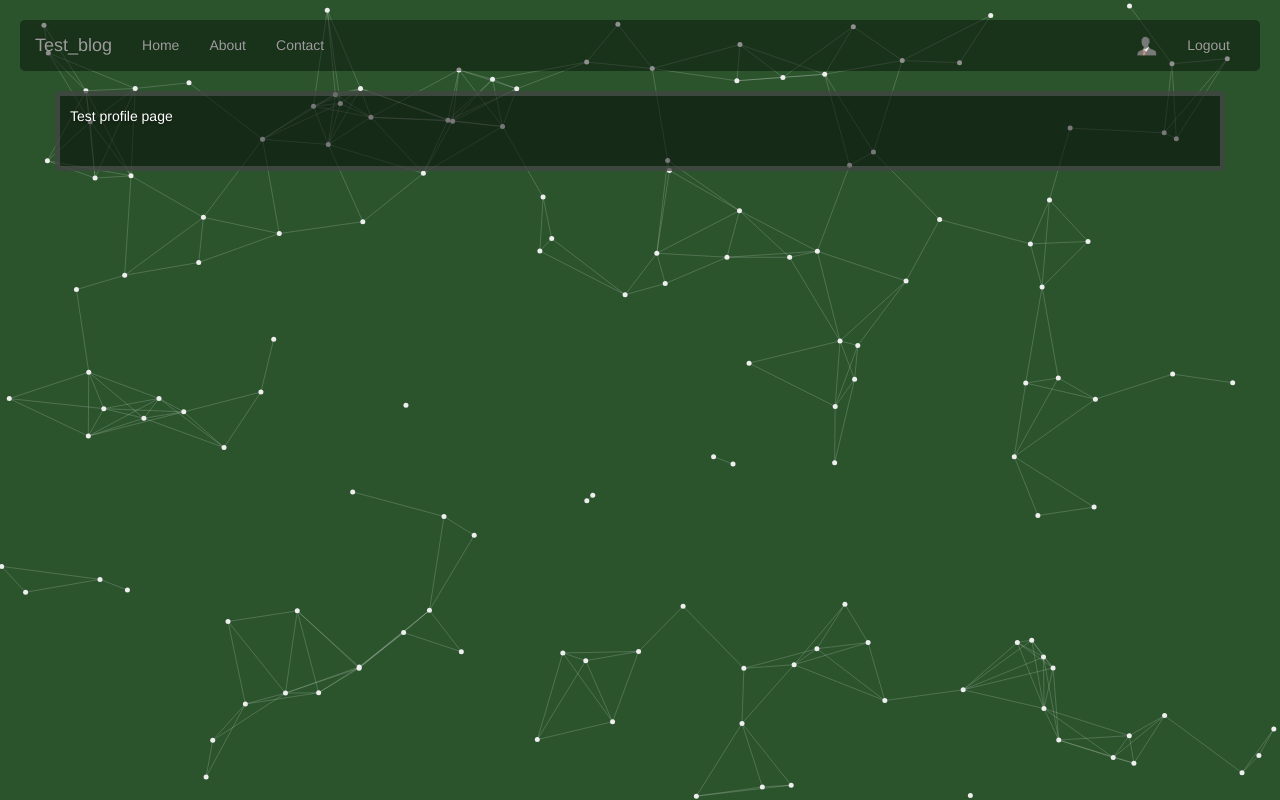
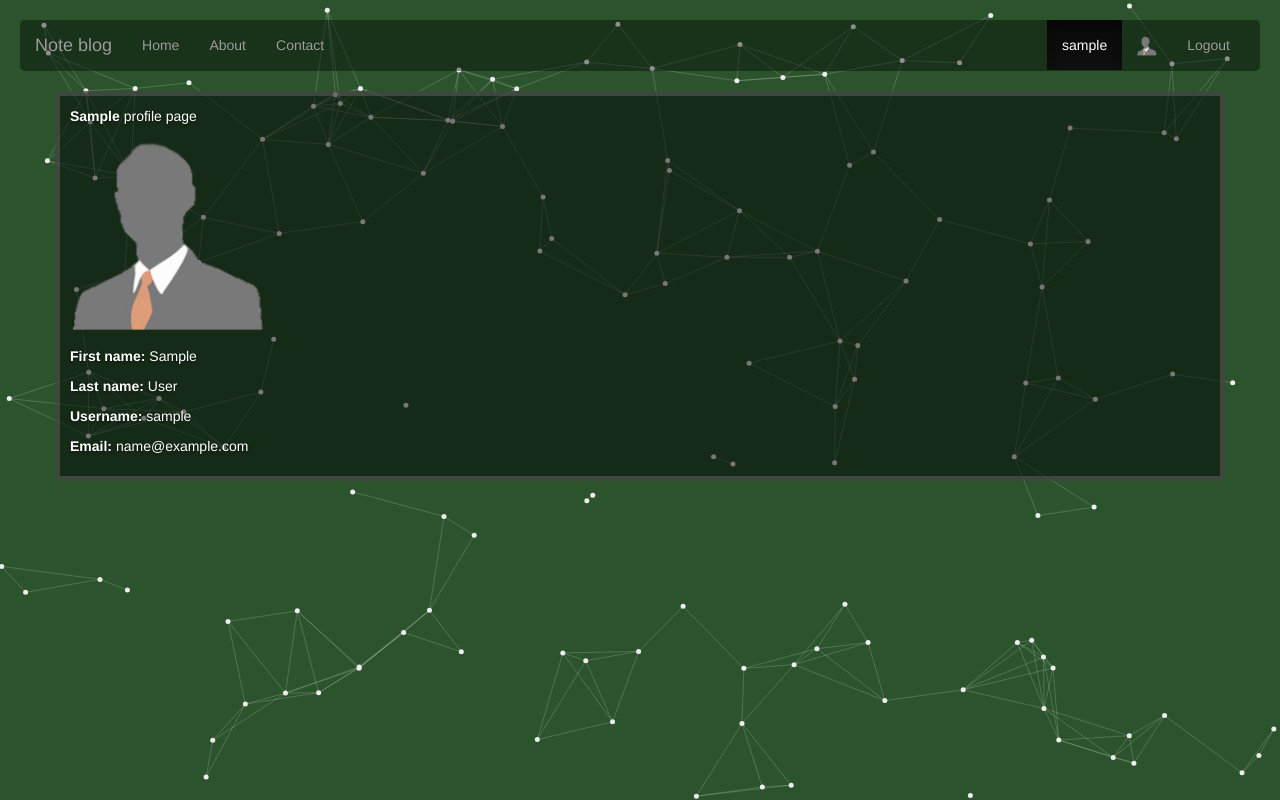
Before and after one commit to volartem/mysite, a Django app: a page that uses templates/base.html in a window 1280 px wide. Run offline with Django 3.2, Linux system fonts and the light colour scheme; the visitor is signed in with stand-in values (Sample User, id 1); data comes from the database, SQL or seed files in the repository; data that the repository does not hold is empty; some libraries are stand-ins or nearby versions.

Commit message:
user profile pagination some messages

```diff
--- a/mysite/urls.py
+++ b/mysite/urls.py
@@ -29,11 +29,9 @@ urlpatterns = [
     url(r'^about/$', views.about, name='about'),
     url(r'^contact/$', views.contact, name='contact'),
     url(r'^note/', include('note.urls')),
-    url(r'^login/', views.login, name='login'),
-    url(r'^logout/', views.auth_logout, name='logout'),
+    url(r'^login/$', views.login, name='login'),
+    url(r'^logout/$', views.auth_logout, name='logout'),
     url(r'^social/', include('social_django.urls', namespace='social')),
-    url(r'^accounts/profile/', views.profile),
-    url(r'^accounts/login/', views.loginn),
-    # url(r'^save/comment/$', views.save_comment, name='comment_save'),
+    url(r'^accounts/profile/$', views.profile, name='profile'),
     url(r'^ckeditor/', include('ckeditor_uploader.urls')),
-]+ static(settings.MEDIA_URL, document_root=settings.MEDIA_ROOT)
+] + static(settings.MEDIA_URL, document_root=settings.MEDIA_ROOT)
--- a/mysite/views.py
+++ b/mysite/views.py
@@ -1,8 +1,9 @@
 from django.shortcuts import render, redirect, get_object_or_404, HttpResponse
-from django.http import JsonResponse
+from django.core.paginator import Paginator, EmptyPage, PageNotAnInteger
 from note.models import Note
 from django.contrib.auth import logout
-import requests, re
+from django.contrib import messages
+# import requests, re
 
 # from note.serializers import NoteSerializer, CommentSerializer
 # from django.contrib.auth.models import User, Group
@@ -14,58 +15,40 @@ import requests, re
 
 def index(request):
     notes = Note.objects.all().order_by('id')
-    return render(request, 'index.html', {'notes': notes})
+    paginator = Paginator(notes, 2)
+
+    page = request.GET.get('page')
+    try:
+        pagin_notes = paginator.page(page)
+    except PageNotAnInteger:
+        # If page is not an integer, deliver first page.
+        pagin_notes = paginator.page(1)
+    except EmptyPage:
+        # If page is out of range (e.g. 9999), deliver last page of results.
+        pagin_notes = paginator.page(paginator.num_pages)
+
+    return render(request, 'index.html', {'notes': pagin_notes})
+
 
 def contact(request):
     return render(request, 'contact.html')
 
+
 def about(request):
     return render(request, 'about.html')
+
 
 def login(request):
     return render(request, 'login.html')
 
+
 def profile(request):
-    # social = request.user.social_auth.get(provider='facebook')
-    # usernames = request.user.username
-    # try:
-    #     # user_id = request.user.uid
-    #     user_id = request.user.social_auth.get(provider='facebook').uid
-    #     token = request.user.social_auth.get(provider="facebook").tokens
-    # except:
-    #     print('error')
-    # res = requests.get('https://www.facebook.com/{}'.format(usernames))
-    # if res.status_code == requests.codes.ok:
-    #     id_re = re.compile(r'"entity_id":"([0-9]+)"')
-    #     new_username = id_re.findall(res.content)[0]
-    # access_token = social.extra_data['access_token']
-    # to_api = requests.get('https://graph.facebook.com/{0}'.format(user_id), params={'access_token': access_token})
-    # to_api_f = requests.get('https://graph.facebook.com/me/photos', params={'access_token': access_token})
-    # print(to_api)
     return render(request, 'profile.html')
 
-def loginn(request):
-    print('login')
-    # social = request.user.social_auth.get(provider='facebook')
-    # usernames = request.user.username
-    # try:
-    #     # user_id = request.user.uid
-    #     user_id = request.user.social_auth.get(provider='facebook').uid
-    #     token = request.user.social_auth.get(provider="facebook").tokens
-    # except:
-    #     print('error')
-    # res = requests.get('https://www.facebook.com/{}'.format(usernames))
-    # if res.status_code == requests.codes.ok:
-    #     id_re = re.compile(r'"entity_id":"([0-9]+)"')
-    #     new_username = id_re.findall(res.content)[0]
-    # access_token = social.extra_data['access_token']
-    # to_api = requests.get('https://graph.facebook.com/{0}'.format(user_id), params={'access_token': access_token})
-    # to_api_f = requests.get('https://graph.facebook.com/me/photos', params={'access_token': access_token})
-    # print(to_api)
-    return render(request, 'profile.html')
 
 def auth_logout(request):
     logout(request)
+    messages.success(request, 'You are logout.', extra_tags='warning')
     return redirect('index')
 
 # def save_comment(request):
--- a/templates/about.html
+++ b/templates/about.html
@@ -6,6 +6,6 @@
 
 {% block content %}
     <div class="main">
-        <div class="container">This is test blog on python django framework</div>
+        <div class="container">This is test note blog on python django framework with bootstrap</div>
     </div>
 {% endblock %}
--- a/templates/base.html
+++ b/templates/base.html
@@ -29,7 +29,7 @@
                 <span class="icon-bar"></span>
                 <span class="icon-bar"></span>
             </button>
-            <a class="navbar-brand" href="/">Test_blog</a>
+            <a class="navbar-brand" href="/">Note blog</a>
         </div>
         <div class="collapse navbar-collapse" id="myNavbar">
             <ul class="nav navbar-nav">
@@ -40,16 +40,19 @@
             <ul class="nav navbar-nav navbar-right">
 
                 {% if user.is_authenticated %}
+                    <li class="{% block profile %}{% endblock %}"><a href="{% url 'profile' %}">{{ user.username }}</a>
+                    </li>
                     {% if user.visitor.image_url %}
-                        <li><a><img src="{{ user.visitor.image_url }}" height="20"></a></li>
+                        <li><a href="{% url 'profile' %}"><img src="{{ user.visitor.image_url }}" height="20"></a></li>
                         <li><a href="{% url 'logout' %}">Logout</a></li>
                     {% else %}
-                        <li><a><img src="{% static 'images/logo.png' %}" height="20"></a></li>
+                        <li><a href="{% url 'profile' %}"><img src="{% static 'images/logo.png' %}" height="20"></a>
+                        </li>
                         <li><a href="{% url 'logout' %}">Logout</a></li>
                     {% endif %}
                 {% else %}
-                    <li><a href="{% url 'login' %}"><span class="glyphicon glyphicon-log-in">
-                        </span> Login </a>
+                    <li><a href="{% url 'login' %}">
+                        <span class="glyphicon glyphicon-log-in"></span> Login </a>
                     </li>
                 {% endif %}
 
@@ -57,10 +60,22 @@
         </div>
     </div>
 </nav>
+
 <div id="particles"></div>
-{#{% autoescape off %}#}
-    {% block content %}{% endblock %}
-{#{% endautoescape %}#}
+{% if messages %}
+    <div class="messages">
+        {% for msg in messages %}
+            <div class="alert alert-{{ msg.tags }} alert-dismissible" role="alert">
+                <button type="button" class="close" data-dismiss="alert" aria-label="Close"><span
+                        aria-hidden="true">&times;</span></button>
+                {{ msg.message }}
+            </div>
+        {% endfor %}
+    </div>
+{% endif %}
+{% block content %}
+
+{% endblock %}
 
 </body>
 </html>
--- a/templates/login.html
+++ b/templates/login.html
@@ -4,11 +4,11 @@
 {% block content %}
     <div class="main">
         <div class="container" >
-            <p style="margin: 0.4em;">
+            <h4>Login with social account:</h4>
             <p><a href="{% url 'social:begin' 'facebook' %}"><b>Login with Facebook</b></a></p>
             <p><a href="{% url 'social:begin' 'github' %}"><b>Login with Github</b></a></p>
             <p><a href="{% url 'social:begin' 'google-oauth2' %}"><b>Login with Google</b></a></p>
-            </p>
+
         </div>
     </div>
 {% endblock %}
--- a/templates/profile.html
+++ b/templates/profile.html
@@ -1,11 +1,26 @@
 {% extends 'base.html' %}
+{% load static %}
+
+{% block profile %}active{% endblock %}
 
 
 {% block content %}
     <div class="main">
-        <div class="container" >
-            <p>Test profile page</p>
-            <img src="{{ user.visitor.image_url }}" height="50">
+        <div class="container">
+            {% if user.is_authenticated %}
+                <p><b>{{ user.username|capfirst }}</b> profile page</p>
+                {% if user.visitor.image_url %}
+                    <p><img src="{{ user.visitor.image_url }}" height="200"></p>
+                {% else %}
+                    <p><img src="{% static 'images/logo.png' %}" height="200"></p>
+                {% endif %}
+                <p><b>First name:</b> {{ user.first_name }}</p>
+                <p><b>Last name:</b> {{ user.last_name }}</p>
+                <p><b>Username:</b> {{ user.username }}</p>
+                <p><b>Email:</b> {{ user.email }}</p>
+            {% else %}
+                <p>Sorry, but you are not authorized</p>
+            {% endif %}
         </div>
     </div>
 {% endblock %}
```
Also changed, not shown: note/views.py (+4 -6 lines), static/css/style.css (+44 -12 lines), static_files/css/style.css (+44 -12 lines), templates/index.html (+32 -7 lines), templates/note/note.html (+9 -2 lines), visitor/pipeline.py (+1 -1 lines), note/forms.py (line endings or trailing spaces).
